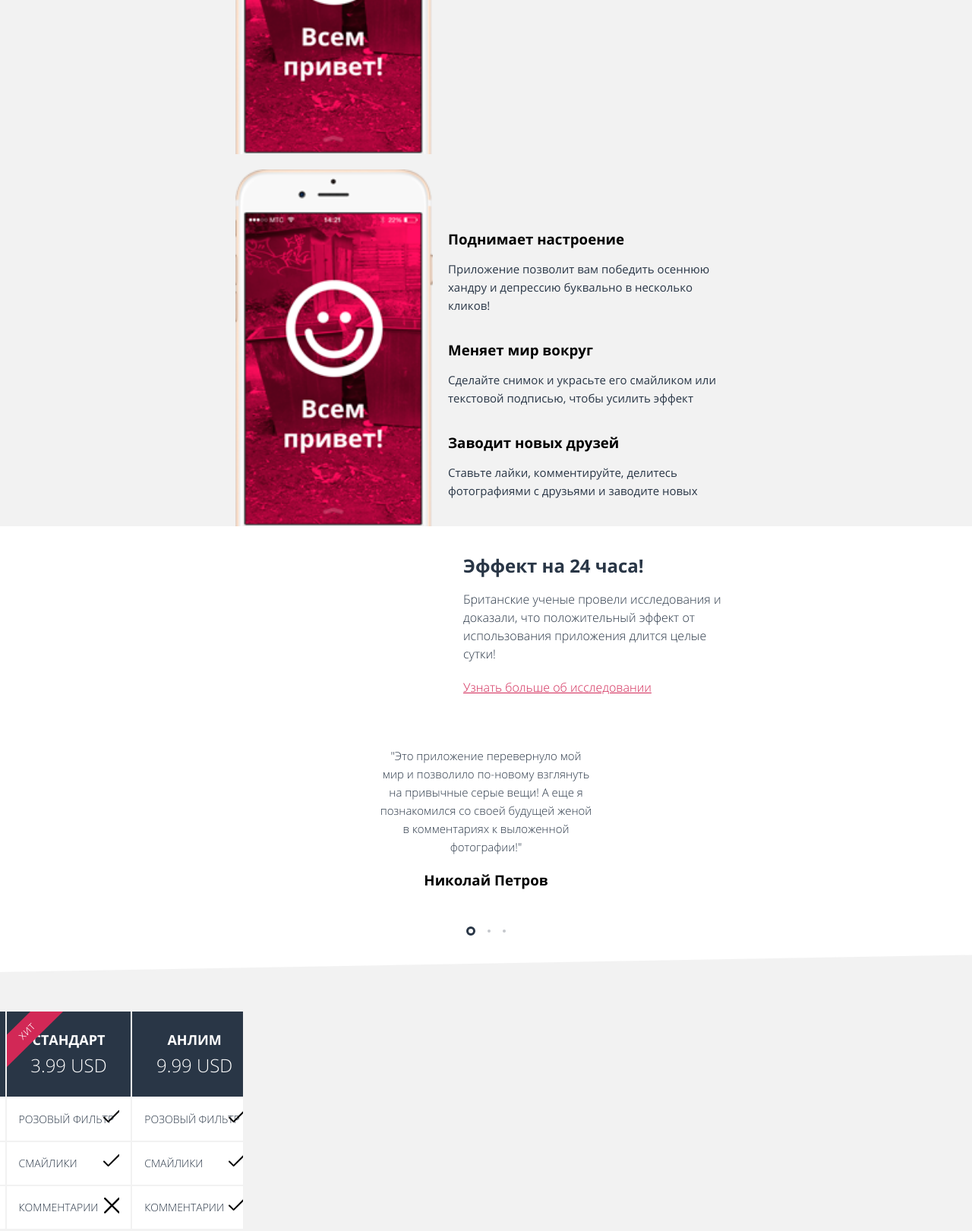
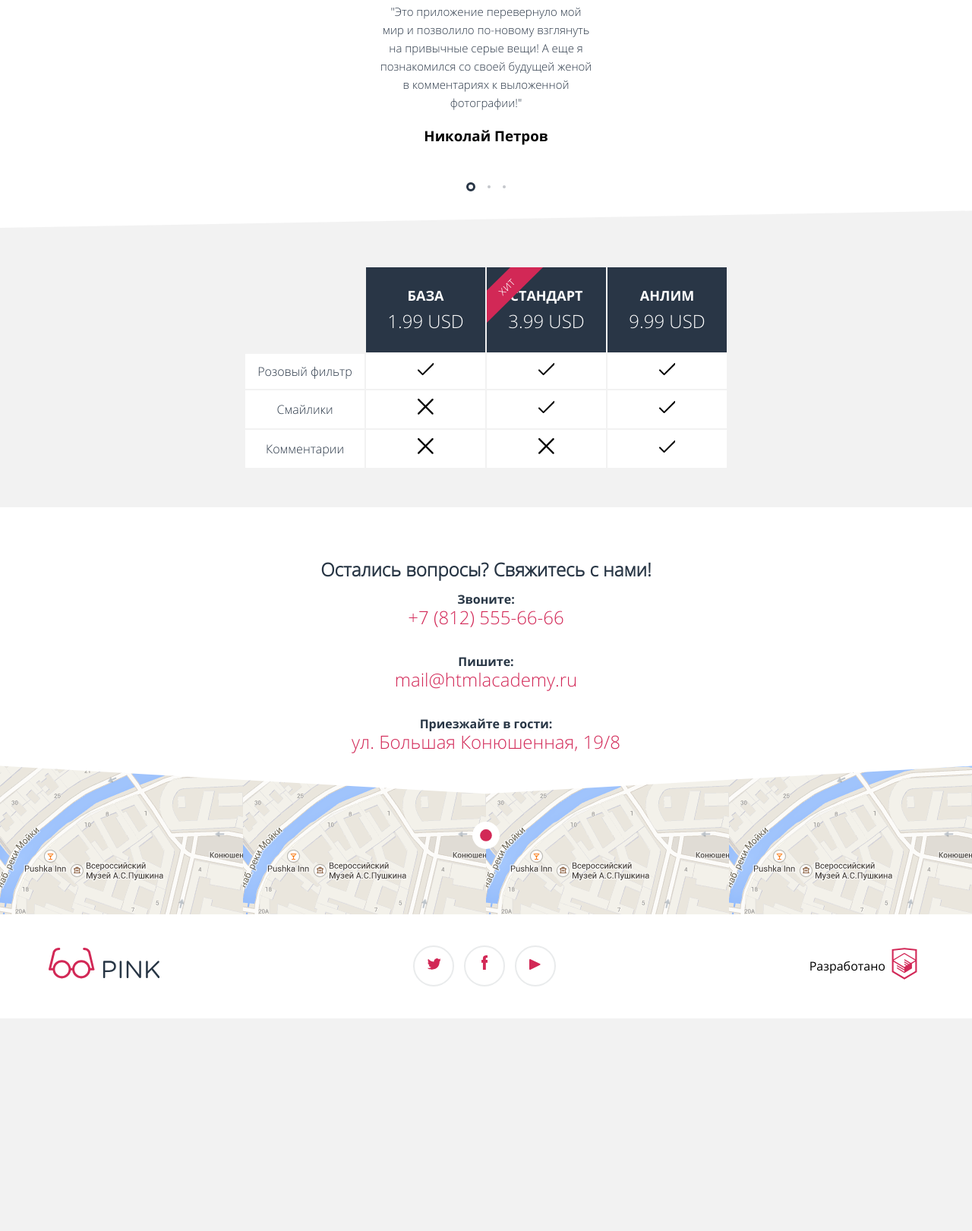
Before and after one commit to Yakubchuk/502779-pink, a website: page index.html in a window 1280 px wide. Shown: the part 1701-3322 px from the top of the page at 76% size. After the commit the page ends 3042 px from the top, so only its background shows below. Drawn offline with nearby package versions, Linux system fonts and the light colour scheme; files that its build step writes are made by us from their sources; files whose address does not match are found by name.

Commit message:
Исправил разметку, доработал медивыражения v2

```diff
--- a/index.html
+++ b/index.html
@@ -116,8 +116,8 @@
         </div>
         <div class="benefit__content-pic">
           <div class="benefit__pic"><img src="../img/iphone-screen-mobile@1x.png" alt=""></div>
-          <div class="benefit__pic hidden"><img src="../img/iphone-screen-mobile@1x.png" alt=""></div>
-          <div class="benefit__pic hidden"><img src="../img/iphone-screen-mobile@1x.png" alt=""></div>
+          <div class="benefit__pic hidden_tablet"><img src="../img/iphone-screen-mobile@1x.png" alt=""></div>
+          <div class="benefit__pic hidden_tablet"><img src="../img/iphone-screen-mobile@1x.png" alt=""></div>
         </div>
       </div>
 
@@ -405,7 +405,7 @@
           </div>
 
       </section>
-      <section class="links hidden">
+      <section class="links hidden_mobile-flex">
         <div class="logotype">
           <a class="logotype_link">
             <svg xmlns="http://www.w3.org/2000/svg" xmlns:xlink="http://www.w3.org/1999/xlink" version="1.1" id="Layer_1" x="0px" y="0px" width="146.3px" height="40.375px" viewBox="0 0 146.3 40.375" enable-background="new 0 0 146.3 40.375" xml:space="preserve">
--- a/sass/_mixins.scss
+++ b/sass/_mixins.scss
@@ -3,6 +3,12 @@
     display: none;
   }
   .hide{
+    display: none;
+  }
+  .hidden_tablet{
+    display: none;
+  }
+  .hidden_mobile-flex{
     display: none;
   }
 }
@@ -13,4 +19,7 @@
   .hide{
     display: none;
   }
+  .hidden_mobile-flex{
+    display: flex;
+  }
 }
--- a/sass/blocks/_footer.scss
+++ b/sass/blocks/_footer.scss
@@ -20,6 +20,10 @@
   display: flex;
   flex-direction: column;
   background: rgb(255,255,255);
+}
+.callback {
+  display: flex;
+  flex-direction: column;
 }
 .location__title{
   display: none;
@@ -88,12 +92,31 @@
 @media screen and (min-width: 768px) {
   .footer__wrapper {
     justify-content: space-between;
-    width: 660px;
+    width: 100%;
     display: flex;
-    flex-direction: row;
-    align-items: end;
+    flex-direction: column;
+    //align-items: end;
   }
   .logotype {
     margin-bottom: 0;
   }
+  .callback {
+    width: 100%;
+  }
+  .location {
+    width: 100%;
+  }
+  .links {
+    padding:40px 0;
+    display: flex;
+    width: 90%;
+    margin:auto;
+    flex-direction: row;
+    justify-content: space-between;
+    align-items: center;
+    flex-wrap: nowrap;
+  }
+  .networks__list {
+    margin-bottom: 0;
+  }
 }
--- a/sass/blocks/_tariffs.scss
+++ b/sass/blocks/_tariffs.scss
@@ -1,6 +1,8 @@
 .tarifs__wrapper{
   width: 320px;
   overflow: hidden;
+  margin: auto;
+  text-align: center;
 }
 .tariffs{
   padding: 50px 0;
@@ -74,10 +76,36 @@
   font-family: 'opslight'
 }
 @media screen and (min-width: 660px ) {
-  .table__name{
-    display: table;
+  .table__name {
+    display: table-cell;
+    width: 155px;
+    color: $deepblue;
+    text-align: center;
+    vertical-align: middle;
+    font-family: "opslight";
   }
   .tarifs__table{
-    width: 600px;
+    width: auto;
+    left: inherit;
+    margin:auto;
+  }
+  .tarifs__wrapper{
+    width:100%;
+  }
+  .td__head {
+    width: 155px;
+  }
+  .table__pic{
+    width: 155px;
+  }
+  .table__name-min{
+    display: none;
+  }
+  .table__pic div{
+    position: initial;
+    padding: 10px 0;
+  }
+  .tariffs__toggles{
+    display: none;
   }
 }
```
